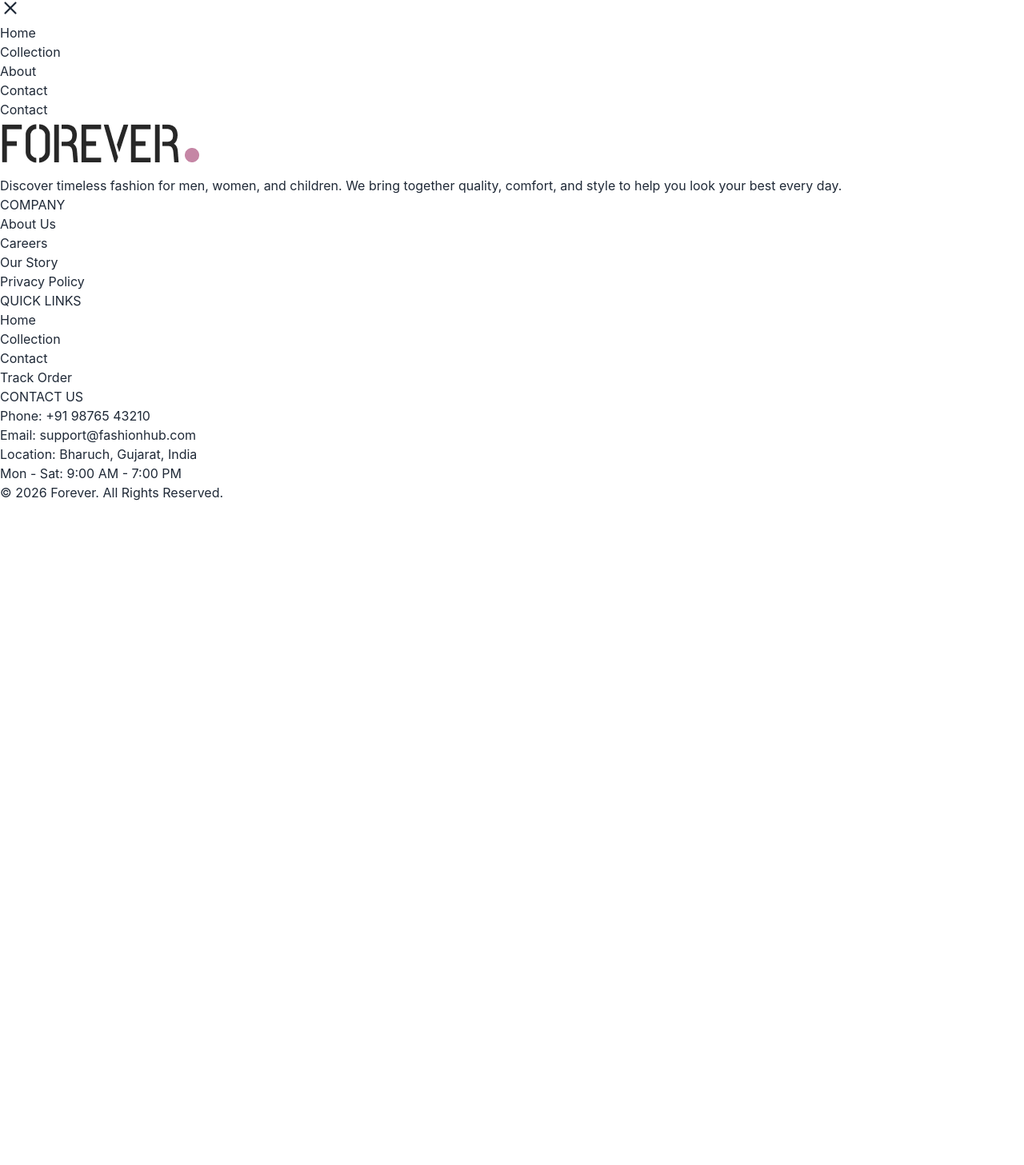
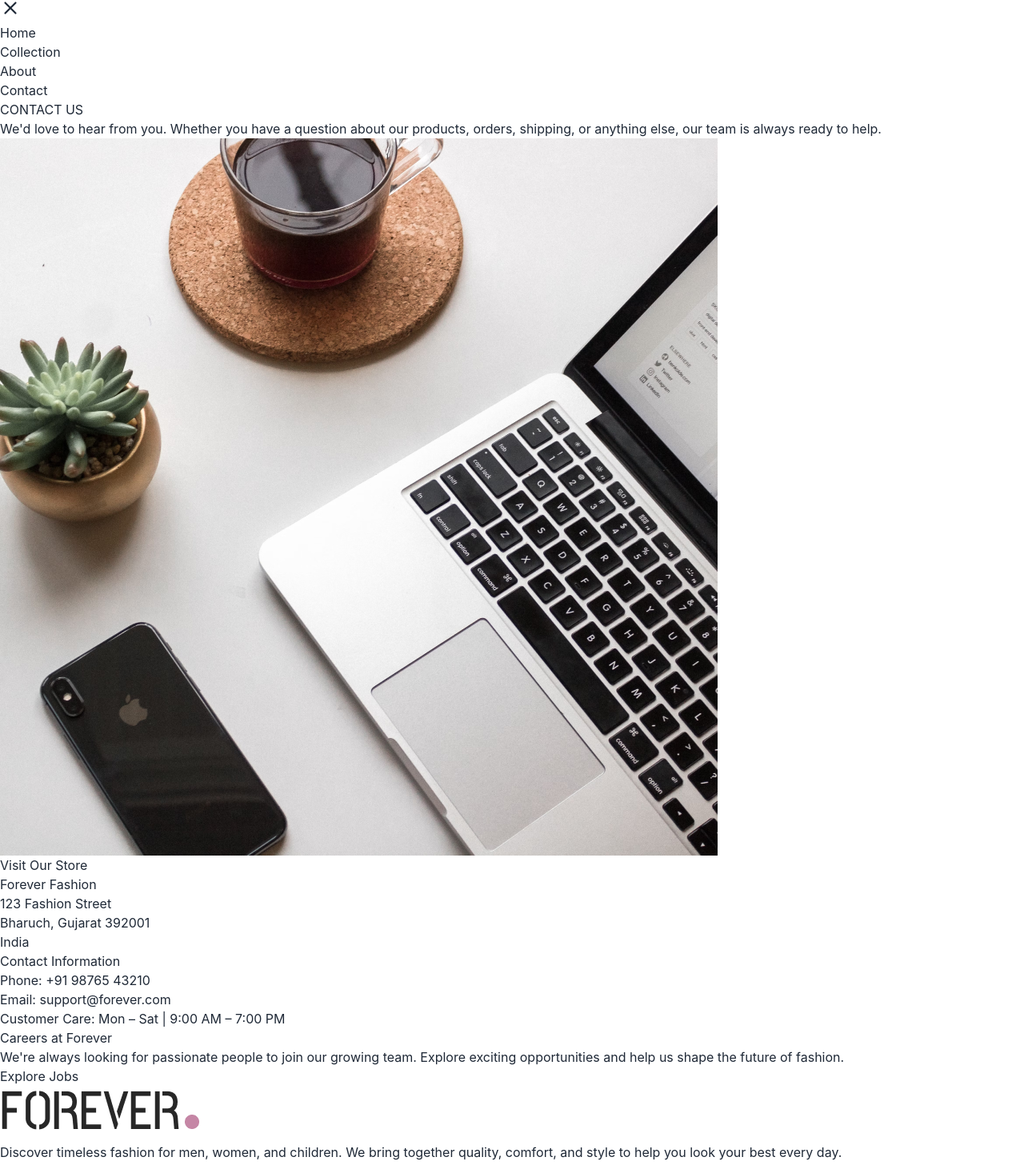
Before and after one commit to PheonixKB/E-Commerce-App, a React (Vite) app in the folder frontend/: page /contact in a window 1280 px wide. Shown: the part 316-1773 px from the top of the page at 80% size. Before the commit the page ends 944 px from the top, so only its background shows below. Built offline with nearby package versions, Linux system fonts and the light colour scheme.

Commit message:
feat:contact page

```diff
--- a/frontend/src/pages/Contact.jsx
+++ b/frontend/src/pages/Contact.jsx
@@ -1,9 +1,92 @@
-import React from 'react'
+import React from "react";
+import Title from "../components/Title";
+import { assets } from "../assets/frontend_assets/assets";
 
 const Contact = () => {
   return (
-    <div>Contact</div>
-  )
-}
+    <section className="max-w-7xl mx-auto px-5 sm:px-6 lg:px-8 py-16">
+      {/* Page Title */}
+      <div className="text-center mb-16 lg:translate-x-10 xl:translate-x-40">
+        <Title text1="CONTACT" text2="US" />
 
-export default Contact
+        <p className="max-w-3xl mx-auto mt-6 text-gray-500 leading-8 lg:translate-x-50 xl:translate-x-64">
+          We'd love to hear from you. Whether you have a question about our
+          products, orders, shipping, or anything else, our team is always ready
+          to help.
+        </p>
+      </div>
+
+      {/* Contact Section */}
+      <div className="grid lg:grid-cols-2 gap-16 items-center">
+        {/* Left Image */}
+        <div>
+          <img
+            src={assets.contact_img}
+            alt="Contact Forever"
+            className="w-full rounded-xl shadow-md object-cover"
+          />
+        </div>
+
+        {/* Right Information */}
+        <div className="flex flex-col gap-4 space-y-8">
+          <div>
+            <h2 className="text-3xl font-semibold text-stone-800 mb-5">
+              Visit Our Store
+            </h2>
+
+            <div className="text-gray-600 leading-7">
+              <p>Forever Fashion</p>
+              <p>123 Fashion Street</p>
+              <p>Bharuch, Gujarat 392001</p>
+              <p>India</p>
+            </div>
+          </div>
+
+          <div className="border-t border-stone-200 pt-8">
+            <h3 className="text-xl font-semibold text-stone-800 mb-4">
+              Contact Information
+            </h3>
+
+            <div className="flex flex-col gap-2 text-gray-600">
+              <p>
+                <span className="font-medium text-stone-700">Phone:</span> +91
+                98765 43210
+              </p>
+
+              <p>
+                <span className="font-medium text-stone-700">Email:</span>{" "}
+                support@forever.com
+              </p>
+
+              <p>
+                <span className="font-medium text-stone-700">
+                  Customer Care:
+                </span>{" "}
+                Mon – Sat | 9:00 AM – 7:00 PM
+              </p>
+            </div>
+          </div>
+
+          <div className="flex flex-col gap-4 border-t border-stone-200 pt-8">
+            <div>
+              <h3 className="text-xl font-semibold text-stone-800 mb-4">
+                Careers at Forever
+              </h3>
+
+              <p className="text-gray-600 leading-7 mb-6">
+                We're always looking for passionate people to join our growing
+                team. Explore exciting opportunities and help us shape the
+                future of fashion.
+              </p>
+            </div>
+            <button className="border border-stone-700 px-8 py-3 rounded-lg text-stone-700 hover:bg-stone-700 hover:text-white transition-all duration-300">
+              Explore Jobs
+            </button>
+          </div>
+        </div>
+      </div>
+    </section>
+  );
+};
+
+export default Contact;
```
